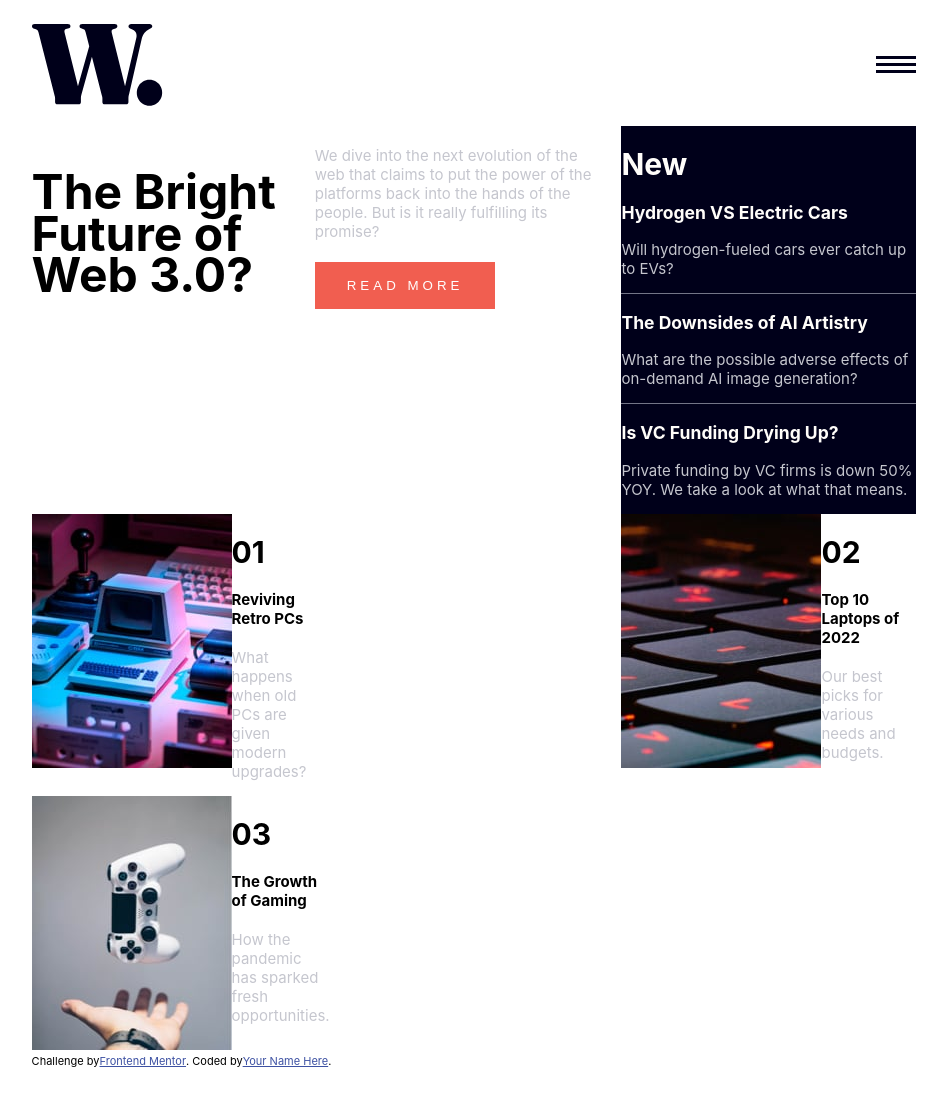
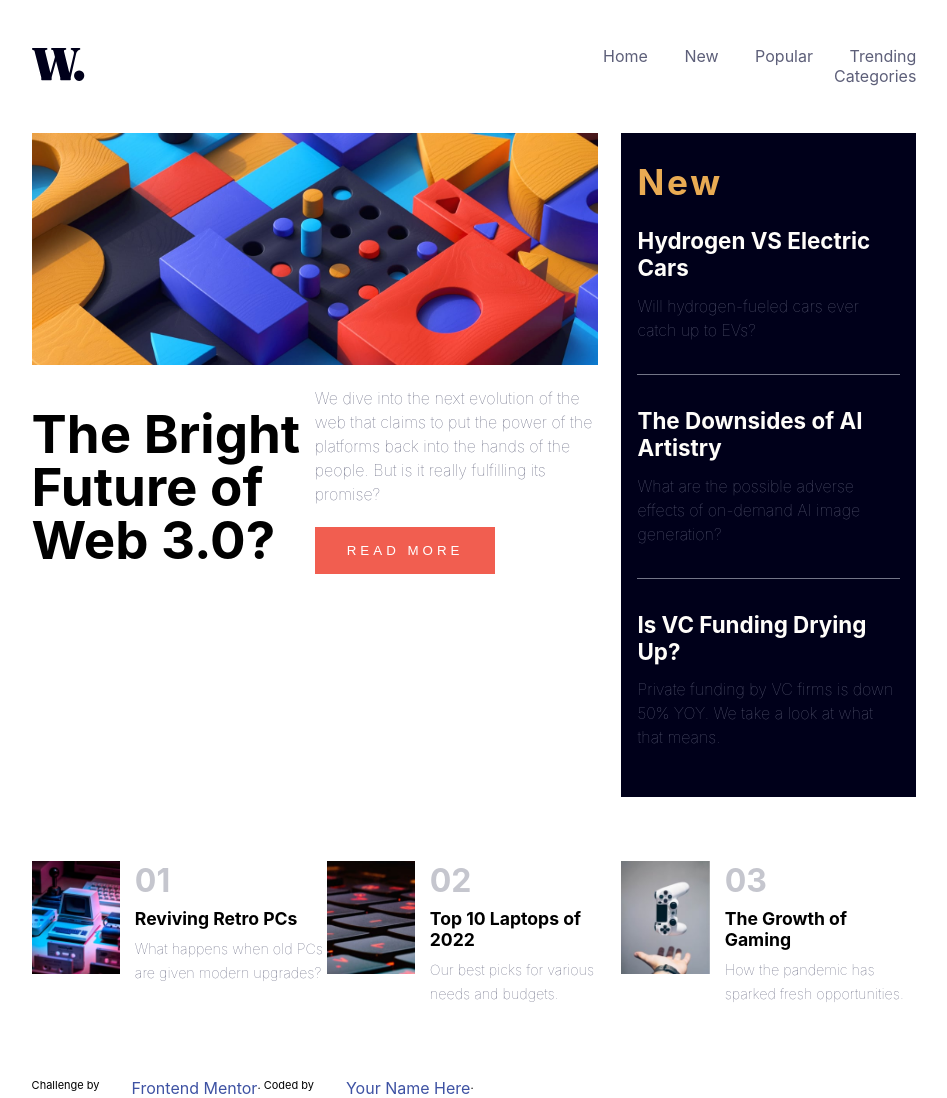
Before and after one commit to yuliia-p/News-homepage, a website: page index.html in a window 1280 px wide. Shown: the whole page, without its empty margins (166-1113 px from the left). Before the commit the page ends 1068 px from the top, so only its background shows below. Drawn offline with Linux system fonts and the light colour scheme.

Commit message:
menu added

```diff
--- a/css/styles.css
+++ b/css/styles.css
@@ -2,7 +2,6 @@
 
 body {
   font-family: Inter, sans-serif;
-  font-size: 15px;
 }
 
 .container {
@@ -19,8 +18,46 @@ img.mobile {
   width: 100%;
 }
 
-.d-none {
+/* off */
+.off {
   display: none;
+}
+
+/* on */
+.on {
+  display: block;
+}
+
+.menu-content,
+.on {
+  padding: 2rem 1rem;
+  position: fixed;
+  right: 0;
+  top: 0;
+  bottom: 0;
+  width: 13rem;
+  background-color: rgb(255 255 255);
+}
+
+.menu-div-mobile,
+.on {
+  position: fixed;
+  right: 15rem;
+  top: 0;
+  width: 100%;
+  height: 100%;
+  overflow: auto;
+  background-color: rgb(0 0 0 / 60%);
+}
+
+.p-menu {
+  font-size: 1.3rem;
+  color: hsl(240deg, 100%, 5%);
+  margin: 2rem 0;
+}
+
+.p-holder {
+  margin: 5rem 0.5rem;
 }
 
 div.logo {
@@ -36,7 +73,10 @@ div.menu-bars {
 }
 
 p {
-  color: hsl(233deg, 8%, 79%);
+  color: hsl(236deg, 13%, 42%);
+  line-height: 1.5rem;
+  font-size: 1rem;
+  font-weight: 100;
 }
 
 .h1-header {
@@ -52,11 +92,55 @@ button {
   padding: 1rem 2rem;
   letter-spacing: 0.25rem;
   text-transform: uppercase;
+  cursor: pointer;
+}
+
+button:hover {
+  background-color: hsl(240deg, 100%, 5%);
 }
 
 .dark-background-div {
   background-color: hsl(240deg, 100%, 5%);
   color: hsl(36deg, 100%, 99%);
+  padding: 1rem;
+  margin: 4rem 0;
+}
+
+.dark-background-div h1 {
+  color: hsl(35deg, 77%, 62%);
+  margin-top: 0.8rem;
+}
+
+.dark-background-div h3 {
+  font-size: 1.4rem;
+  margin-bottom: 0;
+}
+
+div.dark-background-div p {
+  margin-top: 0.8rem;
+  margin-bottom: 2rem;
+}
+
+.margin {
+  margin: 1rem 0;
+}
+
+div.img-holder img {
+  width: 100%;
+}
+
+div.content-holder h1 {
+  color: hsl(233deg, 8%, 79%);
+  margin: 0 0 0.5rem;
+}
+
+div.content-holder h4 {
+  font-size: 1.3rem;
+  margin: 0 0 0.5rem;
+}
+
+div.content-holder p {
+  margin: 0 0 0.5rem;
 }
 
 /* Desktop */
@@ -65,7 +149,75 @@ button {
     display: none;
   }
 
+  .desktop {
+    display: block;
+  }
+
+  .d-none {
+    display: block;
+  }
+
+  .logo {
+    width: 40%;
+  }
+
+  .menu-div {
+    text-align: end;
+  }
+
+  div.menu-bars img {
+    display: none;
+  }
+
   img.desktop {
-    width: 75%;
+    width: 100%;
+  }
+
+  .dark-background-div {
+    margin: 0;
+  }
+
+  .dark-background-div h1 {
+    font-size: 2.2rem;
+    letter-spacing: 0.17rem;
+  }
+
+  .margin {
+    margin: 4rem 0;
+  }
+
+  div.content-holder h4 {
+    font-size: 1.1rem;
+    cursor: pointer;
+  }
+
+  div.content-holder h4:hover {
+    color: hsl(5deg, 85%, 63%);
+  }
+
+  div.content-holder p {
+    font-size: 0.9rem;
+  }
+
+  .h1-header {
+    font-size: 3.3rem;
+    line-height: 3.3rem;
+  }
+
+  a {
+    text-decoration: none;
+    font-size: 1rem;
+    color: hsl(236deg, 13%, 42%);
+    margin-left: 2rem;
+    cursor: pointer;
+  }
+
+  a:hover {
+    color: hsl(5deg, 85%, 63%);
+  }
+
+  .menu {
+    margin: 2rem 0;
   }
 }
+}
--- a/index.html
+++ b/index.html
@@ -24,7 +24,22 @@
         <div class="menu-bars">
           <img src="./images/icon-menu.svg" alt="menu-bars">
         </div>
-        <div class="menu-div d-none">
+        <div class="menu-div-mobile mobile on">
+          <div class="menu-content hover">
+            <div style="text-align: end">
+              <img src="./images/icon-menu-close.svg" alt="cross-img">
+            </div>
+            <div class="p-holder">
+              <p class="p-menu">Home</p>
+              <p class="p-menu">New</p>
+              <p class="p-menu">Popular</p>
+              <p class="p-menu">Trending</p>
+              <p class="p-menu">Categories</p>
+            </div>
+
+          </div>
+        </div>
+        <div class="menu-div desktop">
           <a href="">Home</a>
           <a href="">New</a>
           <a href="">Popular</a>
```
